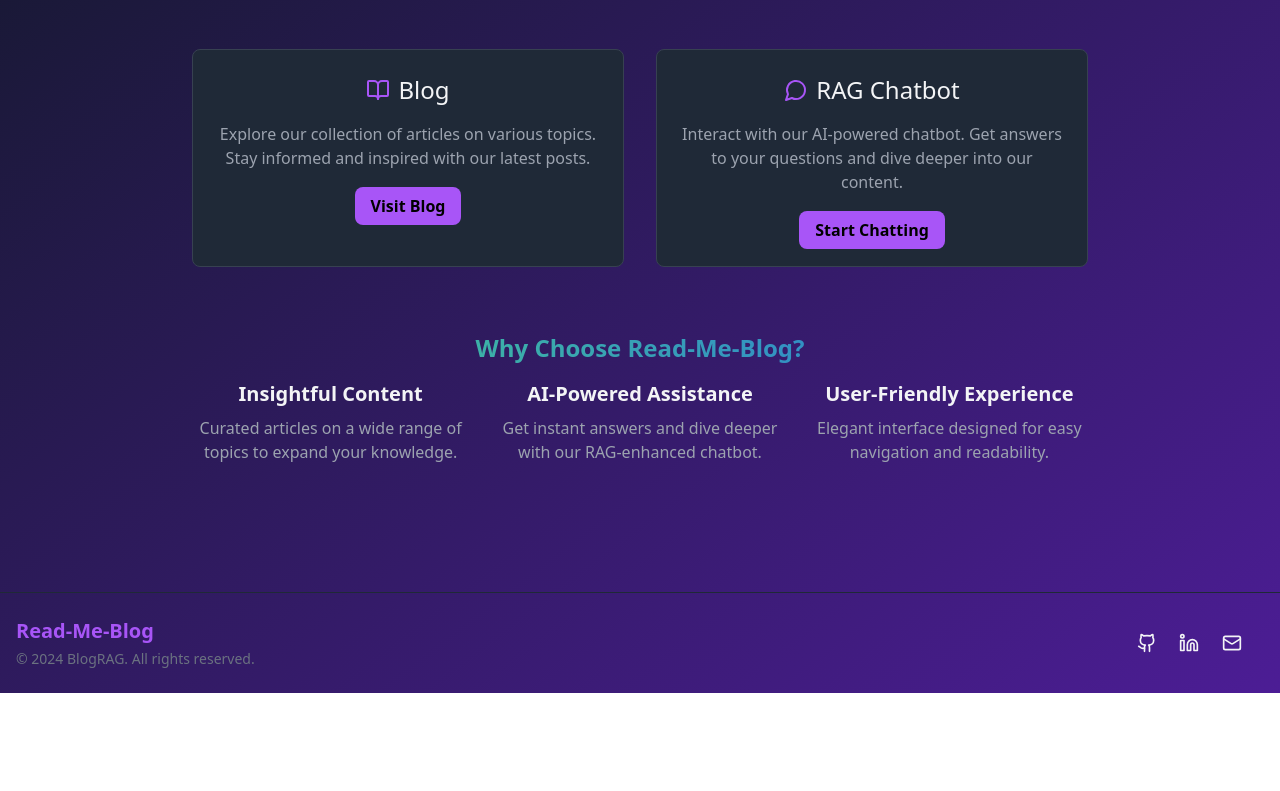
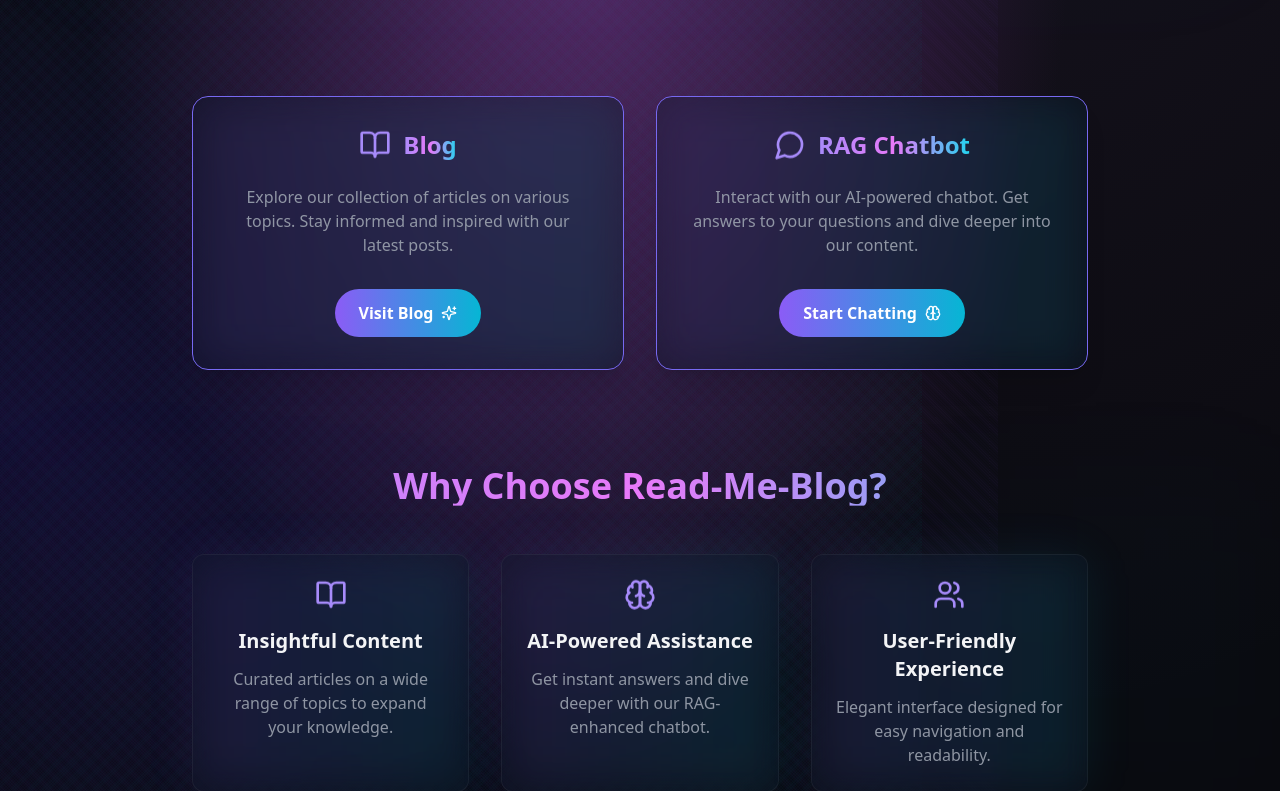
Before and after one commit to kunj3740/readme, a React (Vite) app in the folder frontend/: page / in a window 1280 px wide. Shown: the part 289-1080 px from the top of the page. Before the commit the page ends 982 px from the top, so only its background shows below. Built offline with nearby package versions, Linux system fonts and the light colour scheme.

Commit message:
taking ui to next level

```diff
--- a/frontend/src/index.css
+++ b/frontend/src/index.css
@@ -1,3 +1,224 @@
+
+
 @tailwind base;
 @tailwind components;
 @tailwind utilities;
+
+@layer utilities {
+    .text-gradient {
+      @apply bg-clip-text text-transparent bg-gradient-to-r from-violet-400 via-fuchsia-400 to-cyan-400;
+    }
+
+    .animate-float {
+      animation: float 6s ease-in-out infinite;
+    }
+
+    @keyframes float {
+      0%, 100% {
+        transform: translateY(0);
+      }
+      50% {
+        transform: translateY(-10px);
+      }
+    }
+
+    .animate-glow {
+      animation: glow 3s ease-in-out infinite;
+    }
+
+    @keyframes glow {
+      0%, 100% {
+        box-shadow: 0 0 5px theme('colors.violet.500'),
+                    0 0 20px theme('colors.violet.500'),
+                    0 0 30px theme('colors.violet.500');
+      }
+      50% {
+        box-shadow: 0 0 10px theme('colors.cyan.500'),
+                    0 0 30px theme('colors.cyan.500'),
+                    0 0 40px theme('colors.cyan.500');
+      }
+    }
+
+    .animate-pulse-slow {
+      animation: pulse-slow 4s cubic-bezier(0.4, 0, 0.6, 1) infinite;
+    }
+
+    @keyframes pulse-slow {
+      0%, 100% {
+        opacity: 1;
+      }
+      50% {
+        opacity: 0.5;
+      }
+    }
+
+    .animate-border {
+      animation: border-glow 3s ease-in-out infinite;
+    }
+
+    @keyframes border-glow {
+      0%, 100% {
+        border-color: theme('colors.violet.500/30');
+      }
+      50% {
+        border-color: theme('colors.cyan.500/30');
+      }
+    }
+  }
+
+  .bg-mesh {
+    background-image: radial-gradient(at 45% 10%, rgb(90, 41, 106) 0px, transparent 50%),
+                      radial-gradient(at 80% 0%, rgba(129, 93, 163, 0.1) 0px, transparent 50%),
+                      radial-gradient(at 0% 50%, rgba(27, 13, 71, 0.537) 0px, transparent 50%);
+    background-size: 100% 100%;
+    background-position: center;
+    background-repeat: no-repeat;
+  }
+
+  .glass-card {
+    @apply bg-gray-900/40 backdrop-blur-md border border-white/5 shadow-xl;
+  }
+
+  .neon-border {
+    @apply relative;
+  }
+
+  .neon-border::before {
+    content: '';
+    @apply absolute inset-0 rounded-2xl bg-gradient-to-r from-violet-500/20 to-cyan-500/20 -z-10 blur-xl opacity-50 transition-opacity duration-500;
+  }
+  @layer utilities {
+    .text-gradient {
+      @apply bg-clip-text text-transparent bg-gradient-to-r from-violet-400 via-fuchsia-400 to-cyan-400;
+    }
+
+    .animate-float {
+      animation: float 6s ease-in-out infinite;
+    }
+
+    @keyframes float {
+      0%, 100% {
+        transform: translateY(0);
+      }
+      50% {
+        transform: translateY(-10px);
+      }
+    }
+
+    .animate-glow {
+      animation: glow 3s ease-in-out infinite;
+    }
+
+    @keyframes glow {
+      0%, 100% {
+        box-shadow: 0 0 5px theme('colors.violet.500'),
+                    0 0 20px theme('colors.violet.500'),
+                    0 0 30px theme('colors.violet.500');
+      }
+      50% {
+        box-shadow: 0 0 10px theme('colors.cyan.500'),
+                    0 0 30px theme('colors.cyan.500'),
+                    0 0 40px theme('colors.cyan.500');
+      }
+    }
+
+    .animate-pulse-slow {
+      animation: pulse-slow 4s cubic-bezier(0.4, 0, 0.6, 1) infinite;
+    }
+
+    @keyframes pulse-slow {
+      0%, 100% {
+        opacity: 1;
+      }
+      50% {
+        opacity: 0.5;
+      }
+    }
+
+    .animate-border {
+      animation: border-glow 3s ease-in-out infinite;
+    }
+
+    @keyframes border-glow {
+      0%, 100% {
+        border-color: theme('colors.violet.500/30');
+      }
+      50% {
+        border-color: theme('colors.cyan.500/30');
+      }
+    }
+
+    .animate-line {
+      animation: slide 15s linear infinite;
+    }
+
+    @keyframes slide {
+      0% {
+        transform: translateX(-50%);
+      }
+      100% {
+        transform: translateX(0);
+      }
+    }
+  }
+
+  .bg-mesh {
+    background-image: radial-gradient(at 45% 10%, rgb(90, 41, 106) 0px, transparent 50%),
+                      radial-gradient(at 80% 0%, rgba(129, 93, 163, 0.1) 0px, transparent 50%),
+                      radial-gradient(at 0% 50%, rgba(27, 13, 71, 0.537) 0px, transparent 50%);
+    background-size: 100% 100%;
+    background-position: center;
+    background-repeat: no-repeat;
+  }
+
+  .glass-card {
+    @apply bg-gray-900/40 backdrop-blur-md border border-white/5 shadow-xl;
+  }
+
+  .neon-border {
+    @apply relative;
+  }
+
+  .neon-border::before {
+    content: '';
+    @apply absolute inset-0 rounded-2xl bg-gradient-to-r from-violet-500/20 to-cyan-500/20 -z-10 blur-xl opacity-50 transition-opacity duration-500;
+  }
+
+  .bg-lines {
+    position: absolute;
+    inset: 0;
+    overflow: hidden;
+    opacity: 0.1;
+    pointer-events: none;
+  }
+
+  .bg-lines::before,
+  .bg-lines::after {
+    content: '';
+    position: absolute;
+    inset: -50% 0;
+    background-repeat: repeat;
+    opacity: 0.5;
+  }
+
+  .bg-lines::before {
+    background-image: repeating-linear-gradient(
+      45deg,
+      transparent,
+      transparent 1px,
+      theme('colors.violet.500') 1px,
+      theme('colors.violet.500') 2px
+    );
+    animation: slide 10s linear infinite;
+  }
+
+  .bg-lines::after {
+    background-image: repeating-linear-gradient(
+      -45deg,
+      transparent,
+      transparent 1px,
+      theme('colors.cyan.500') 1px,
+      theme('colors.cyan.500') 2px
+    );
+    animation: slide 10s linear reverse infinite;
+  }
--- a/frontend/src/pages/HomePage.tsx
+++ b/frontend/src/pages/HomePage.tsx
@@ -1,120 +1,144 @@
 import { Link, useNavigate } from 'react-router-dom';
 import { Appbar } from '../components/Appbar';
-import { BookOpen, Github, Linkedin, Mail, MessageCircle } from 'lucide-react';
-
+import { BookOpen, Github, Linkedin, Mail, MessageCircle, Sparkles, Brain, Users } from 'lucide-react';
 
 export const Homepage = () => {
   const navigate = useNavigate();
-
-  // Function to check if the user is signed in by looking for a JWT in localStorage
-  const isUserSignedIn = () => {
-    return localStorage.getItem('token') !== null;
-  };
-
-
+  const isUserSignedIn = () => localStorage.getItem('token') !== null;
 
   return (
+    <div className="min-h-screen bg-[#0a0a0f] text-gray-100 overflow-hidden">
+      <div className="bg-mesh relative">
+        <div className="bg-lines" />
+        <div className="backdrop-blur-sm bg-black/40 border-b border-white/5 relative z-10">
+          <Appbar />
+        </div>
 
-        <div className="min-h-screen bg-gradient-to-br from-gray-900  to-violet-900 text-gray-100">
-          <div className='shadow-md shadow-slate-600'>
-            <Appbar />
-          </div>
-          <main className="container mx-auto px-4 py-16">
-            <section className="text-center mb-16">
-              <h1 className="text-4xl md:text-5xl leading-tight md:leading-snug font-bold mb-4 text-transparent bg-gradient-to-r bg-clip-text from-blue-500 to-green-600">Welcome to Read-Me-Blog</h1>
-              <p className="text-xl text-gray-400 mb-8 max-w-2xl mx-auto">
-                Discover insightful articles and engage with our AI-powered chatbot for an enhanced learning experience.
-              </p>
-            </section>
+        <main className="container mx-auto px-4 py-16 relative z-10">
+          {/* Hero Section */}
+          <section className="text-center mb-24 relative">
+            <div className="absolute inset-0 bg-gradient-to-b from-violet-500/5 via-cyan-500/5 to-transparent rounded-full blur-3xl -z-10 animate-pulse-slow" />
+            <h1 className="text-5xl md:text-7xl font-bold mb-6 animate-float">
+              <span className="text-gradient">Read-Me-Blog</span>
+            </h1>
+            <p className="text-xl text-gray-400/90 mb-8 max-w-2xl mx-auto transform hover:scale-105 transition-transform duration-300">
+              Discover insightful articles and engage with our AI-powered chatbot for an enhanced learning experience.
+            </p>
+          </section>
 
-            <section className="grid md:grid-cols-2 gap-8 max-w-4xl mx-auto">
-              <div className="bg-gray-800 border border-gray-700 hover:border-purple-500 transition-colors p-6 rounded-lg">
-                <div className="text-2xl flex items-center justify-center mb-4">
-                  <BookOpen className="mr-2 h-6 w-6 text-purple-500" />
-                  Blog
-                </div>
-                <p className="text-center text-gray-400 mb-6">
-                  Explore our collection of articles on various topics. Stay informed and inspired with our latest posts.
-                </p>
-                <div className="text-center">
-                  <Link to={ isUserSignedIn() ? '/blogs' : '/signin'} className="bg-purple-500 font-semibold text-black px-4 py-2 rounded-lg hover:bg-purple-600 transition-colors">
-                    Visit Blog
-                  </Link>
+          {/* Features Grid */}
+          <section className="grid md:grid-cols-2 gap-8 max-w-4xl mx-auto mb-24">
+            {[
+              {
+                title: "Blog",
+                icon: BookOpen,
+                description: "Explore our collection of articles on various topics. Stay informed and inspired with our latest posts.",
+                link: isUserSignedIn() ? '/blogs' : '/signin',
+                buttonText: "Visit Blog",
+                buttonIcon: Sparkles
+              },
+              {
+                title: "RAG Chatbot",
+                icon: MessageCircle,
+                description: "Interact with our AI-powered chatbot. Get answers to your questions and dive deeper into our content.",
+                link: { pathname: isUserSignedIn() ? '/blogs' : '/signin', search: '?isChatOpen=true' },
+                buttonText: "Start Chatting",
+                buttonIcon: Brain
+              }
+            ].map((feature, index) => (
+              <div key={index} className="group">
+                <div className="glass-card neon-border p-8 rounded-2xl transform transition-all duration-500
+                              hover:scale-[1.02] hover:bg-gray-800/40 animate-border relative overflow-hidden">
+                  <div className="absolute inset-0 bg-gradient-to-br from-violet-500/5 to-cyan-500/5 opacity-0
+                                group-hover:opacity-100 transition-opacity duration-500" />
+                  <div className="text-2xl flex items-center justify-center mb-6">
+                    <feature.icon className="mr-3 h-8 w-8 text-violet-400 group-hover:text-cyan-400 transition-colors duration-300 animate-float" />
+                    <span className="text-gradient font-bold">{feature.title}</span>
+                  </div>
+                  <p className="text-center text-gray-400/90 mb-8 group-hover:text-gray-300 transition-colors duration-300">
+                    {feature.description}
+                  </p>
+                  <div className="text-center">
+                    <Link to={feature.link}
+                          className="inline-flex items-center px-6 py-3 rounded-full bg-gradient-to-r from-violet-500 to-cyan-500
+                                   text-white font-semibold transform transition-all duration-300 hover:scale-105 hover:shadow-lg
+                                   hover:shadow-violet-500/25 group">
+                      {feature.buttonText}
+                      <feature.buttonIcon className="ml-2 h-4 w-4 group-hover:rotate-12 transition-transform duration-300" />
+                    </Link>
+                  </div>
                 </div>
               </div>
+            ))}
+          </section>
 
-              <div className="bg-gray-800 border border-gray-700 hover:border-purple-500 transition-colors p-6 rounded-lg">
-                <div className="text-2xl flex items-center justify-center mb-4">
-                  <MessageCircle className="mr-2 h-6 w-6 text-purple-500" />
-                  RAG Chatbot
-                </div>
-                <p className="text-center text-gray-400 mb-6">
-                  Interact with our AI-powered chatbot. Get answers to your questions and dive deeper into our content.
-                </p>
-                <div className="text-center">
-                  <Link to= {{pathname: isUserSignedIn()  ? '/blogs' : '/signin',
-                        search: '?isChatOpen=true'}}
-                       className="bg-purple-500 text-black font-semibold px-4 py-2 rounded-lg hover:bg-purple-600 transition-colors">
-                    Start Chatting
-                  </Link>
-                </div>
-              </div>
-            </section>
-
-            <section className="mt-16 text-center">
-              <h2 className="text-2xl font-bold mb-4 leading-tight md:leading-snug  text-transparent bg-gradient-to-r bg-clip-text from-green-400 to-blue-600">Why Choose Read-Me-Blog?</h2>
-              <div className="grid md:grid-cols-3 gap-8 max-w-4xl mx-auto">
-                <div>
-                  <h3 className="text-xl font-semibold mb-2">Insightful Content</h3>
-                  <p className="text-gray-400">
-                    Curated articles on a wide range of topics to expand your knowledge.
+          {/* Why Choose Us Section */}
+          <section className="mb-24 relative">
+            <div className="absolute inset-0 bg-gradient-to-r from-violet-500/5 via-transparent to-cyan-500/5 rounded-3xl blur-3xl -z-10 animate-pulse-slow" />
+            <h2 className="text-3xl md:text-4xl font-bold text-center mb-12 text-gradient animate-float">
+              Why Choose Read-Me-Blog?
+            </h2>
+            <div className="grid md:grid-cols-3 gap-8 max-w-4xl mx-auto">
+              {[
+                {
+                  title: "Insightful Content",
+                  description: "Curated articles on a wide range of topics to expand your knowledge.",
+                  icon: BookOpen
+                },
+                {
+                  title: "AI-Powered Assistance",
+                  description: "Get instant answers and dive deeper with our RAG-enhanced chatbot.",
+                  icon: Brain
+                },
+                {
+                  title: "User-Friendly Experience",
+                  description: "Elegant interface designed for easy navigation and readability.",
+                  icon: Users
+                }
+              ].map((feature, index) => (
+                <div key={index} className="group glass-card neon-border p-6 rounded-xl
+                                         transform transition-all duration-500 hover:scale-[1.02] hover:bg-gray-800/40">
+                  <feature.icon className="h-8 w-8 text-violet-400 group-hover:text-cyan-400 transition-colors duration-300 mb-4 mx-auto animate-float" />
+                  <h3 className="text-xl font-semibold mb-3 text-center group-hover:text-gradient transition-colors duration-300">
+                    {feature.title}
+                  </h3>
+                  <p className="text-gray-400/90 text-center group-hover:text-gray-300 transition-colors duration-300">
+                    {feature.description}
                   </p>
                 </div>
-                <div>
-                  <h3 className="text-xl font-semibold mb-2">AI-Powered Assistance</h3>
-                  <p className="text-gray-400">
-                    Get instant answers and dive deeper with our RAG-enhanced chatbot.
-                  </p>
-                </div>
-                <div>
-                  <h3 className="text-xl font-semibold mb-2">User-Friendly Experience</h3>
-                  <p className="text-gray-400">
-                    Elegant interface designed for easy navigation and readability.
-                  </p>
-                </div>
+              ))}
+            </div>
+          </section>
+        </main>
+
+        {/* Footer */}
+        <footer className="border-t border-white/5 mt-16 backdrop-blur-sm bg-black/40 relative z-10">
+          <div className="container mx-auto px-4 py-8">
+            <div className="flex flex-col md:flex-row justify-between items-center">
+              <div className="mb-6 md:mb-0">
+                <Link to="/" className="text-2xl font-bold text-gradient">
+                  Read-Me-Blog
+                </Link>
+                <p className="text-sm text-gray-500 mt-2">© 2024 BlogRAG. All rights reserved.</p>
               </div>
-            </section>
-          </main>
-          <footer className="border-t border-gray-800 mt-16">
-            <div className="container mx-auto px-4 py-6">
-              <div className="flex flex-col md:flex-row justify-between items-center">
-                <div className="mb-4 md:mb-0">
-                  <Link to="/" className="text-xl font-bold text-purple-500">
-                    Read-Me-Blog
+              <div className="flex space-x-6 items-center">
+                {[
+                  { icon: Github, url: "https://github.com/kunj3740/" },
+                  { icon: Linkedin, url: "https://www.linkedin.com/in/kunj-dave-b874302b1/" },
+                  { icon: Mail, url: "mailto:kunjdave694@gmail.com" }
+                ].map((social, index) => (
+                  <Link key={index} to={social.url} target="_blank"
+                        className="text-gray-400 hover:text-violet-400 transform transition-all duration-300 hover:scale-110">
+                    <social.icon size={24} className="hover:animate-float" />
                   </Link>
-                  <p className="text-sm text-gray-500 mt-1">© 2024 BlogRAG. All rights reserved.</p>
-                </div>
-                <div className="flex justify-evenly items-center w-[30%] md:w-[12%] mt-2 md:mt-0">
-                  <Link to={"https://github.com/kunj3740/"} target="_blank">
-                    <Github size={20} />
-                  </Link>
-                  <Link
-                    to={"https://www.linkedin.com/in/kunj-dave-b874302b1/"}
-                    target="_blank"
-                  >
-                    <Linkedin size={20} />
-                  </Link>
-                  <Link to={"mailto:kunjdave694@gmail.com"} target="_blank">
-                    <Mail size={20} />
-                  </Link>
-                </div>
+                ))}
               </div>
             </div>
-          </footer>
-
-        </div>
-
-
+          </div>
+        </footer>
+      </div>
+    </div>
   );
 };
+
 export default Homepage;
```
